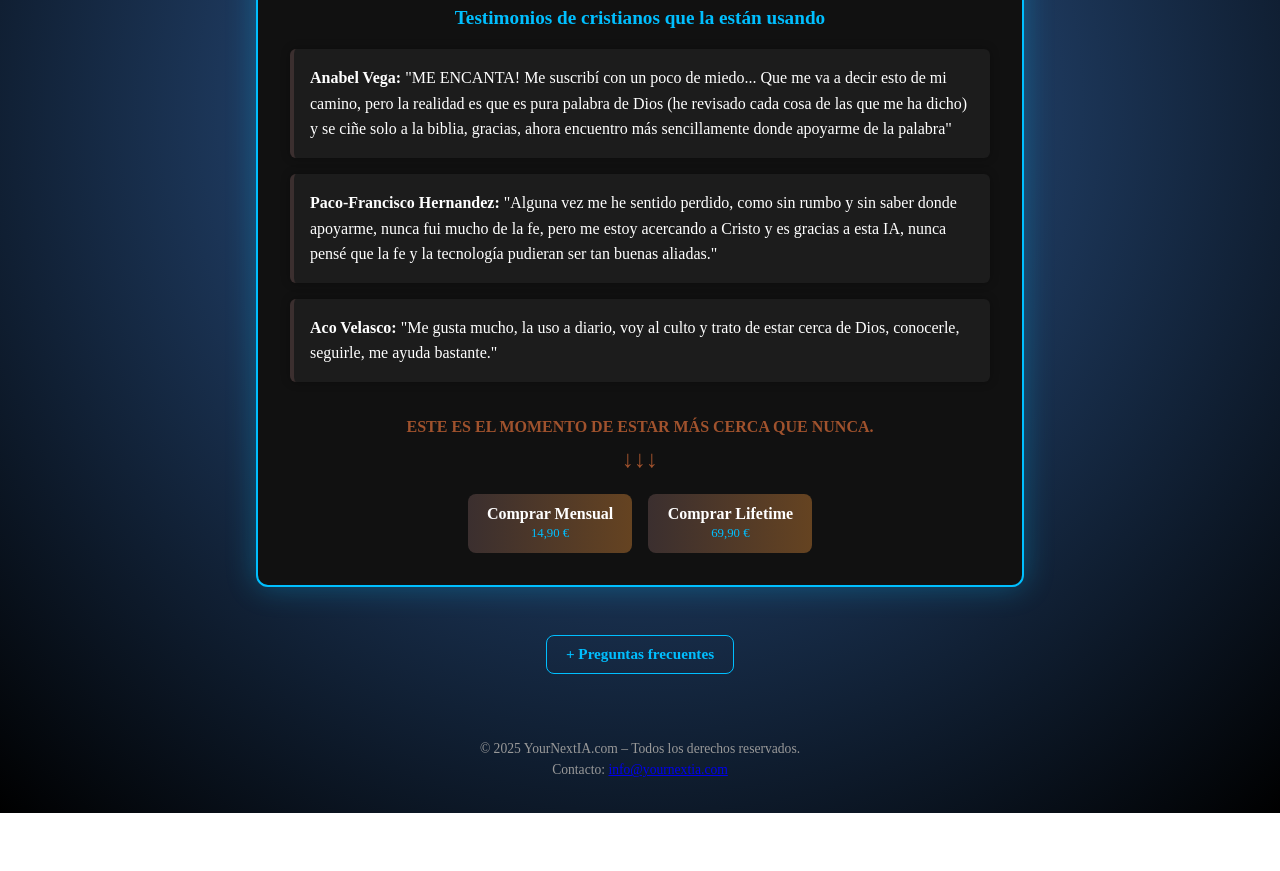
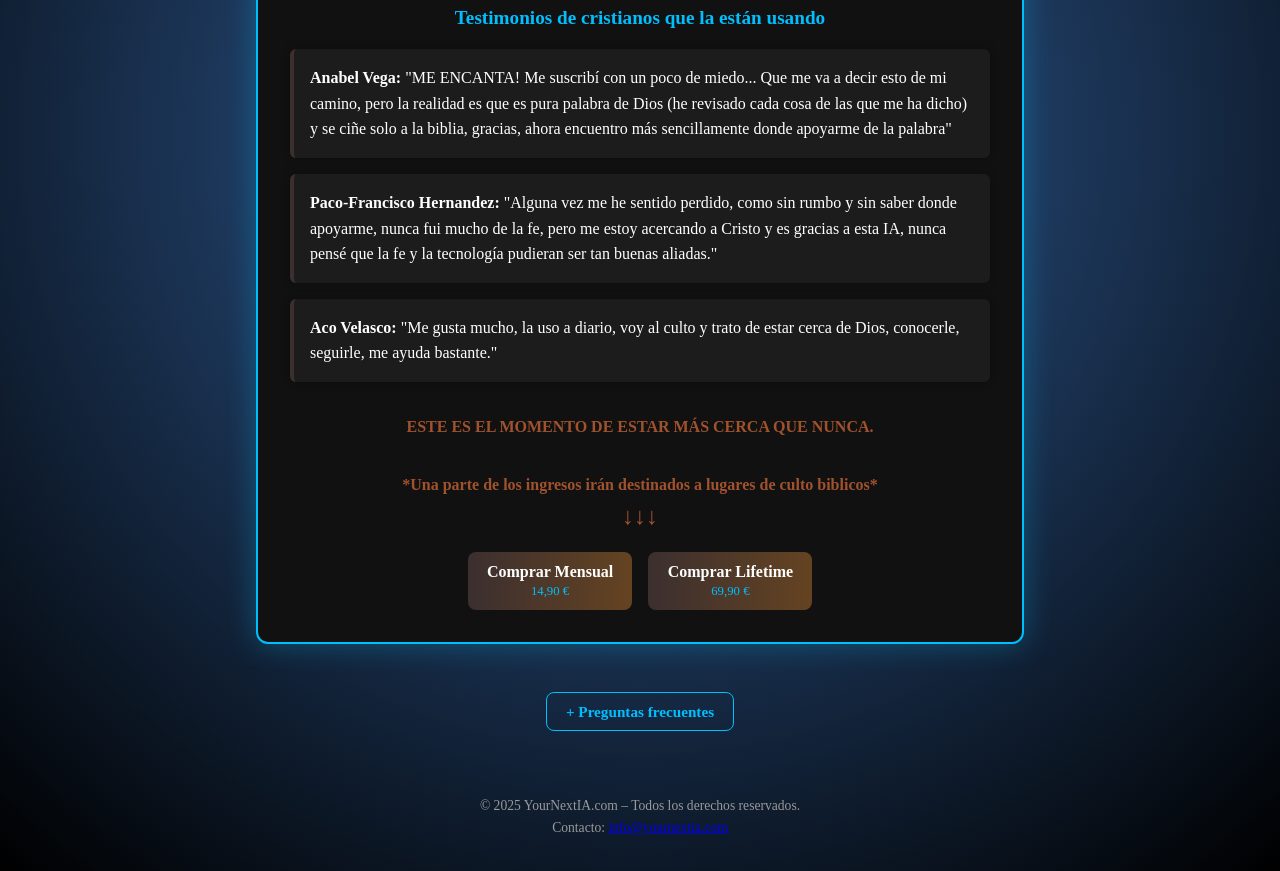
Before and after one commit to Omayra88/yournextia.com, a plain HTML site: page lapalabra/index.html in a window 1280 px wide. Shown: the part 604-1475 px from the top of the page. Before the commit the page ends 1417 px from the top, so only its background shows below. Drawn offline with Linux system fonts and the light colour scheme.

Commit message:
Update index.html

```diff
--- a/lapalabra/index.html
+++ b/lapalabra/index.html
@@ -227,6 +227,8 @@
   </div>
 
   <p class="motivational-line">ESTE ES EL MOMENTO DE ESTAR MÁS CERCA QUE NUNCA.</p>
+<p class="motivational-line">*Una parte de los ingresos irán destinados a lugares de culto biblicos*</p>
+
   <div class="arrows">↓↓↓</div>
 
   <div class="buy-buttons">
```
